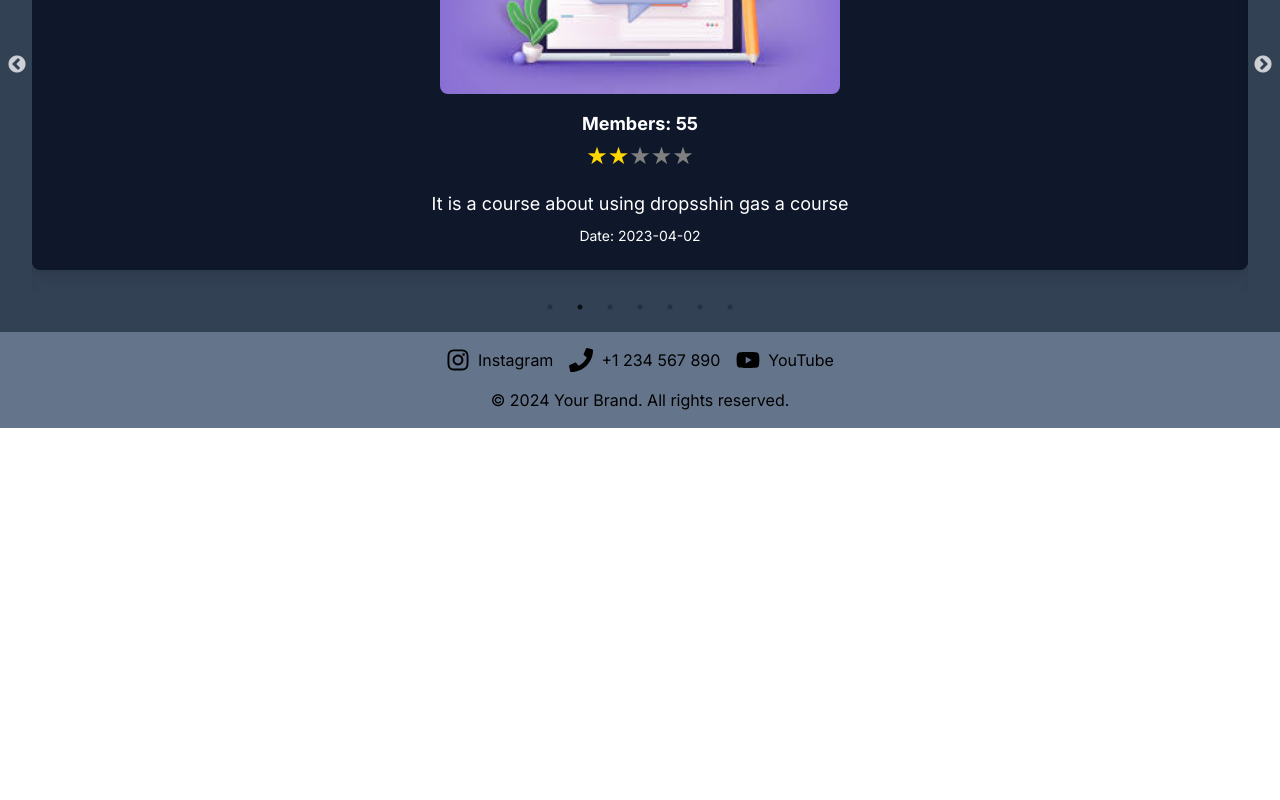
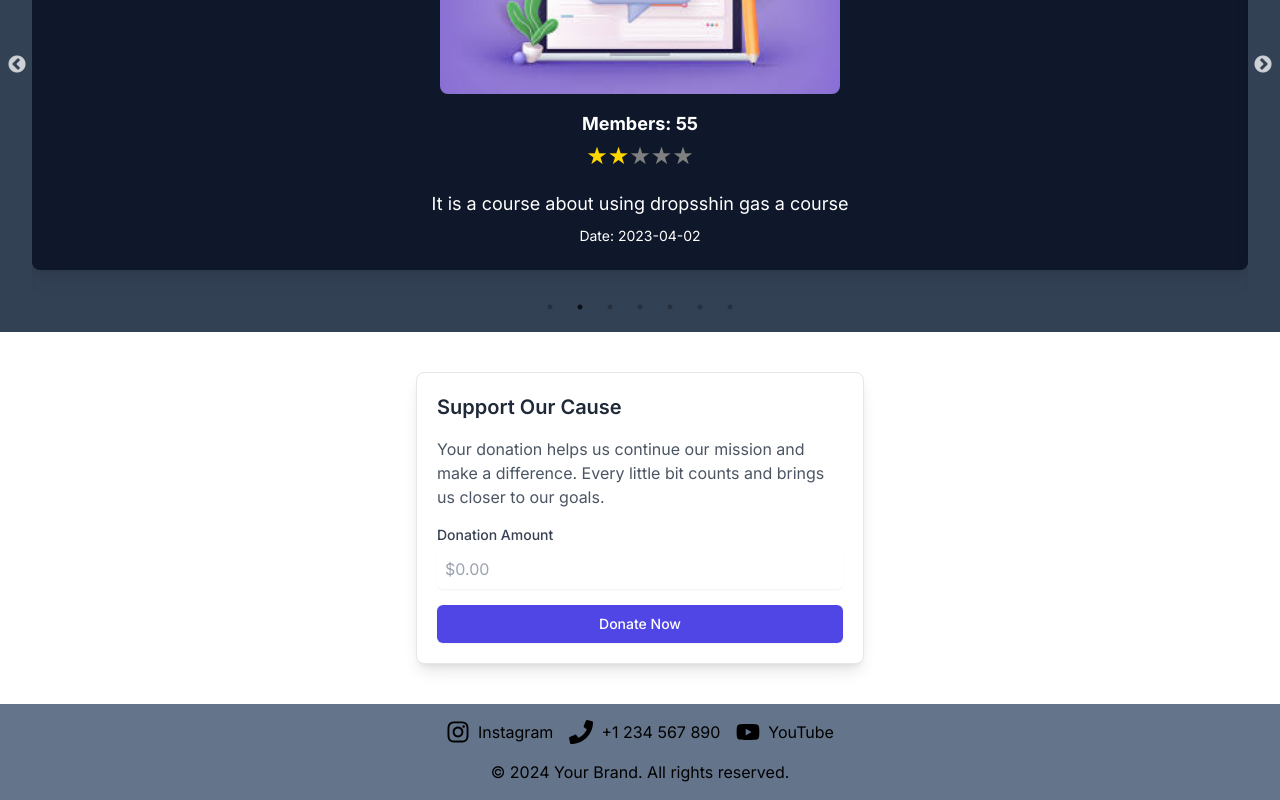
Before and after one commit to Samandar-Jumanov/Course-sell, a Next.js app: page / in a window 1280 px wide. Shown: the part 611-1411 px from the top of the page. Before the commit the page ends 1039 px from the top, so only its background shows below. Built offline with nearby package versions, Linux system fonts and the light colour scheme.

Commit message:
adding donation

```diff
--- a/app/page.tsx
+++ b/app/page.tsx
@@ -1,12 +1,18 @@
 import { HeadContent } from "@/components/Head";
 import { MostCommonCourses } from "@/components/CommonCourses"
 import Footer from "@/components/Footer"
+import DonateComponent from "@/components/Donation";
+
 export default function Home() {
   return (
         <div >
            <HeadContent />
            <MostCommonCourses />
+           <div className="container mx-auto px-4">
+           <DonateComponent />
+          </div>
            <Footer/>
+
         </div>
   );
 }
--- /dev/null
+++ b/components/Donation.tsx
@@ -0,0 +1,52 @@
+"use client";
+// components/DonateComponent.tsx
+
+import React, { useState } from 'react';
+
+const DonateComponent: React.FC = () => {
+  const [donationAmount, setDonationAmount] = useState('1$');
+
+
+
+  const handleSubmit = (e: React.FormEvent) => {
+    e.preventDefault();
+
+    console.log(`Donation amount: ${donationAmount}`);
+    alert(`Thank you for your donation of $${donationAmount}!`);
+    setDonationAmount('');
+  };
+
+  return (
+    <div className="max-w-md mx-auto my-10 p-5 border rounded-lg shadow-lg bg-white">
+      <h2 className="text-xl font-semibold text-gray-800 mb-4">Support Our Cause</h2>
+      <p className="text-gray-600 mb-4">
+        Your donation helps us continue our mission and make a difference. Every little bit counts and brings us closer to our goals.
+      </p>
+      <form onSubmit={handleSubmit} className="space-y-4">
+        <div>
+          <label htmlFor="donationAmount" className="block text-sm font-medium text-gray-700">Donation Amount</label>
+          <div className="mt-1">
+            <input
+              type="number"
+              id="donationAmount"
+              name="donationAmount"
+              value={donationAmount}
+              onChange={(e) => setDonationAmount(e.target.value)}
+              className="w-full p-2 border-gray-300 rounded-md shadow-sm"
+              placeholder="$0.00"
+              min="1"
+            />
+          </div>
+        </div>
+        <button
+          type="submit"
+          className="w-full flex justify-center py-2 px-4 border border-transparent rounded-md shadow-sm text-sm font-medium text-white bg-indigo-600 hover:bg-indigo-700 focus:outline-none focus:ring-2 focus:ring-offset-2 focus:ring-indigo-500"
+        >
+          Donate Now
+        </button>
+      </form>
+    </div>
+  );
+};
+
+export default DonateComponent;
--- a/components/Footer.tsx
+++ b/components/Footer.tsx
@@ -7,19 +7,16 @@ const Footer = () => {
   return (
     <footer className="bg-slate-500 w-full  p-4 flex flex-col items-center gap-4">
       <div className="flex flex-col md:flex-row items-center justify-center gap-4">
-        {/* Instagram Link */}
         <a href="https://www.instagram.com" target="_blank" rel="noopener noreferrer" className="flex items-center gap-2">
           <FaInstagram size={24} />
           <span>Instagram</span>
         </a>
 
-        {/* Phone Number */}
         <a href="tel:+1234567890" className="flex items-center gap-2">
           <FaPhone size={24} />
           <span>+1 234 567 890</span>
         </a>
 
-        {/* YouTube Link */}
         <a href="https://www.youtube.com" target="_blank" rel="noopener noreferrer" className="flex items-center gap-2">
           <FaYoutube size={24} />
           <span>YouTube</span>
--- a/package.json
+++ b/package.json
@@ -13,6 +13,7 @@
     "prisma": "^5.12.1",
     "react": "^18",
     "react-dom": "^18",
+    "react-hot-toast": "^2.4.1",
     "react-icons": "^5.0.1",
     "react-rating-stars-component": "^2.2.0",
     "react-slick": "^0.30.2",
```
Also changed, not shown: components/ToasterProvider.tsx (added), 1 other file (tests, documents, lock files or other folders).
